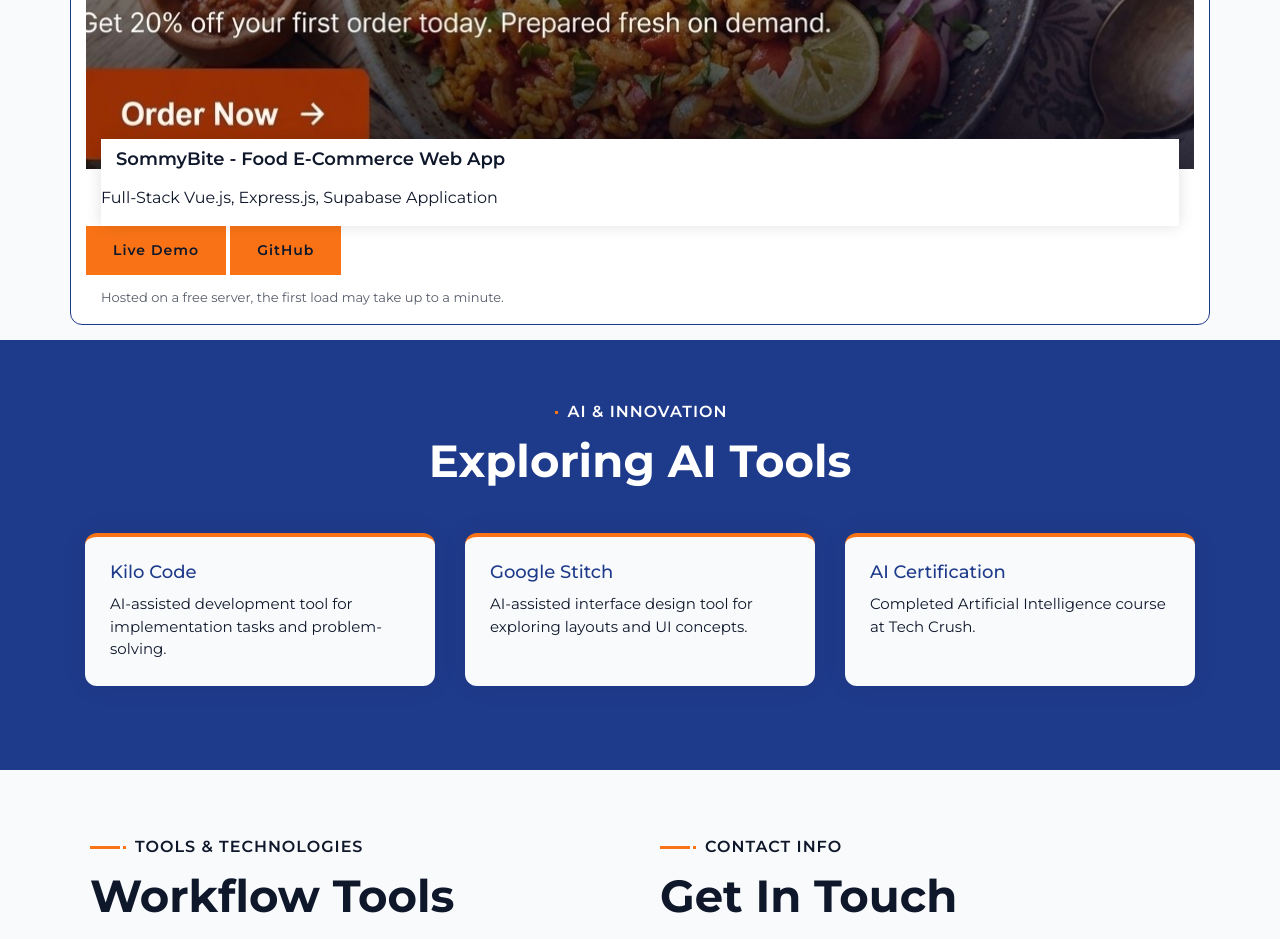
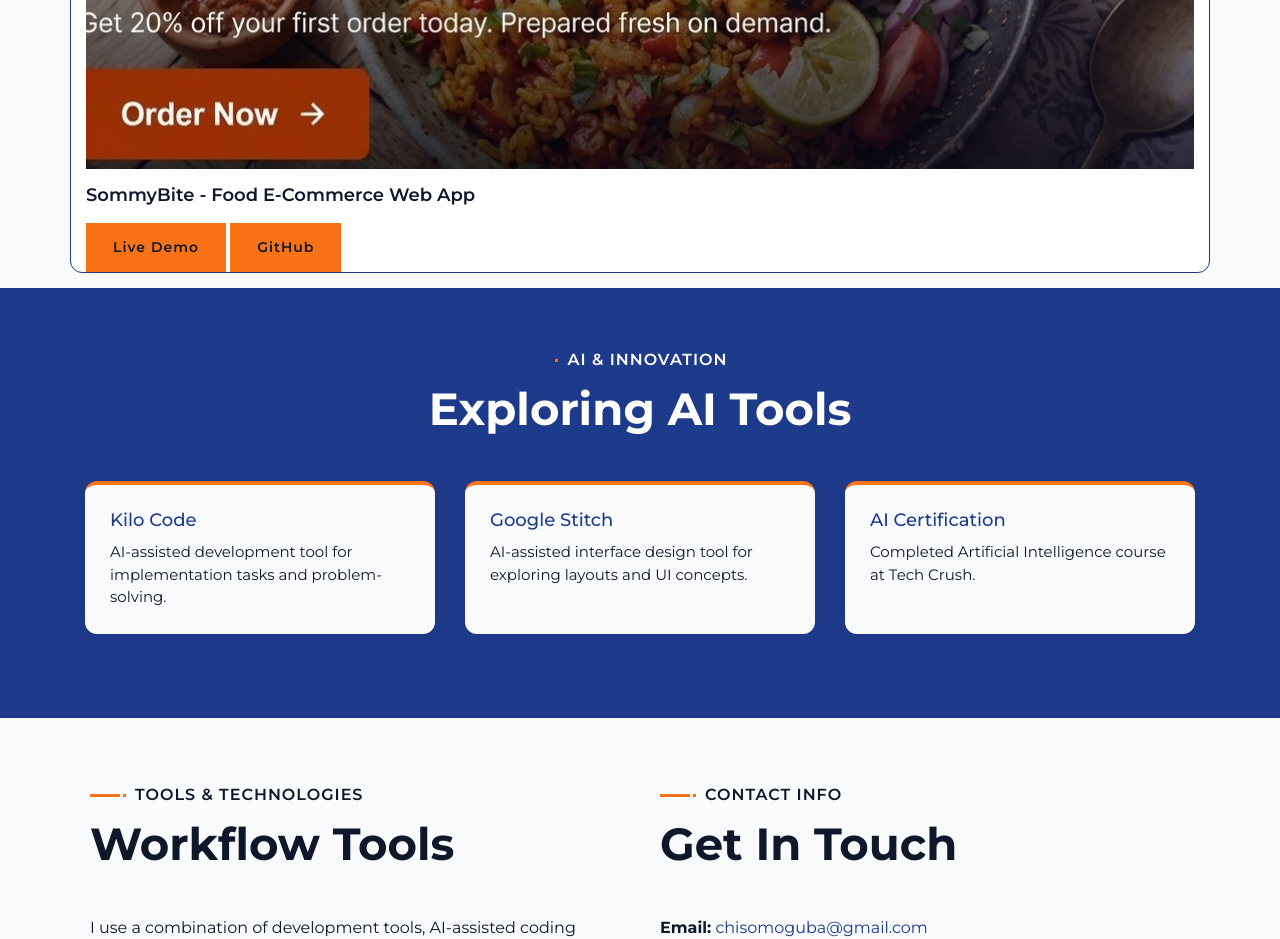
Before and after one commit to Sommy-Dev/Sommy-Portfolio, a plain HTML site: page DevFolio/index.html in a window 1280 px wide. Shown: the part 3120-4059 px from the top of the page. Drawn offline with nearby package versions, Linux system fonts and the light colour scheme.

Commit message:
simplify sommybite card

```diff
--- a/DevFolio/css/style.css
+++ b/DevFolio/css/style.css
@@ -874,25 +874,24 @@ a:focus {
 }
 
 .portfolio .portfolio-item:hover img {
-    margin-left: 15px;
-}
-
-.portfolio .portfolio-text {
-    position: relative;
-    width: calc(100% - 30px);
-    margin: -30px 15px 0 15px;
-    display: flex;
-    flex-direction: column;
-    gap: 5px;
-    background: #ffffff;
-    box-shadow: 0 0 15px rgba(0, 0, 0, .12);
-}
-
-.portfolio .portfolio-text h3 {
+    margin-left: 0;
+}
+
+.portfolio .portfolio-text,
+.portfolio .portfolio-title {
+    margin: 16px 0;
+    padding: 0;
+    background: none;
+    box-shadow: none;
+    position: static;
+}
+
+.portfolio .portfolio-text h3,
+.portfolio .portfolio-title h3 {
     font-size: 18px;
     font-weight: 600;
-    margin: 0 0 0 15px;
-    padding: 10px 0 10px 0;
+    margin: 0;
+    padding: 0;
 }
 
 .portfolio .portfolio-text a.btn {
@@ -913,22 +912,16 @@ a:focus {
     border-color: var(--accent);
 }
 
-.portfolio .portfolio-img img {
-    width: 100%;
-    aspect-ratio: 21 / 9;
-    object-fit: cover;
-    object-position: left center;
-    transform: scale(1.1);
-    transition: .5s;
-}
-
-.portfolio .portfolio-note {
-    padding: 10px 15px 15px 15px;
-}
-.portfolio .portfolio-note small {
-    color: var(--dark);
-    font-size: 13px;
-    opacity: 0.7;
+/* Portfolio image responsive - show full image without cropping on small screens */
+@media (max-width: 767.98px) {
+    .portfolio .portfolio-img img {
+        aspect-ratio: auto;
+        width: 100%;
+        height: auto;
+        object-fit: unset;
+        object-position: initial;
+        transform: none;
+    }
 }
 
 
--- a/DevFolio/index.html
+++ b/DevFolio/index.html
@@ -250,20 +250,16 @@
                 </div>
                 <div class="row portfolio-container">
                     <div class="col-lg-12 col-md-12 col-sm-12 portfolio-item filter-1 wow fadeInUp" data-wow-delay="0.0s">
-                        <div class="portfolio-wrap">
+                         <div class="portfolio-wrap">
                             <div class="portfolio-img">
                                 <img src="img/sommybite.jpg" alt="SommyBite Project">
                             </div>
-                            <div class="portfolio-text">
+                            <div class="portfolio-title">
                                 <h3>SommyBite - Food E-Commerce Web App</h3>
-                                <p>Full-Stack Vue.js, Express.js, Supabase Application</p>
                             </div>
                             <div class="portfolio-links">
                                 <a class="btn" href="https://sommybite.vercel.app/auth" target="_blank" rel="noopener">Live Demo</a>
                                 <a class="btn" href="https://github.com/Sommy-Dev" target="_blank" rel="noopener">GitHub</a>
-                            </div>
-                            <div class="portfolio-note">
-                                <small>Hosted on a free server, the first load may take up to a minute.</small>
                             </div>
                         </div>
                     </div>
```
